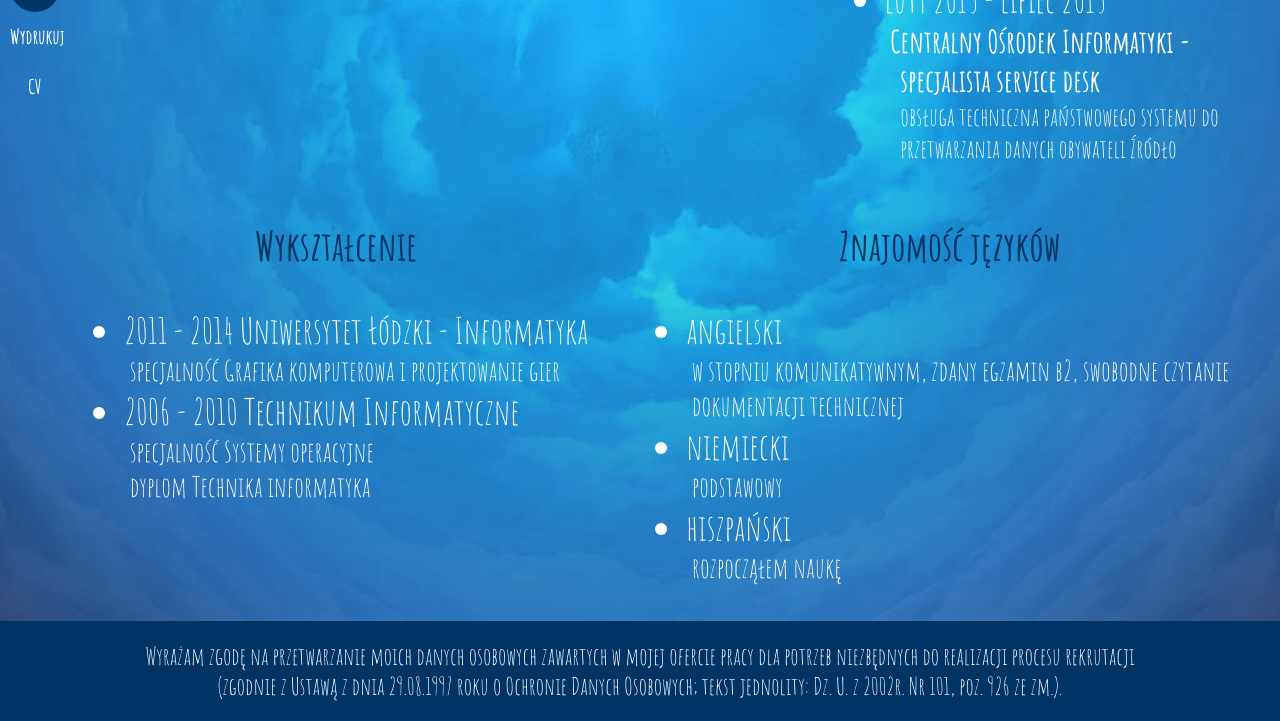
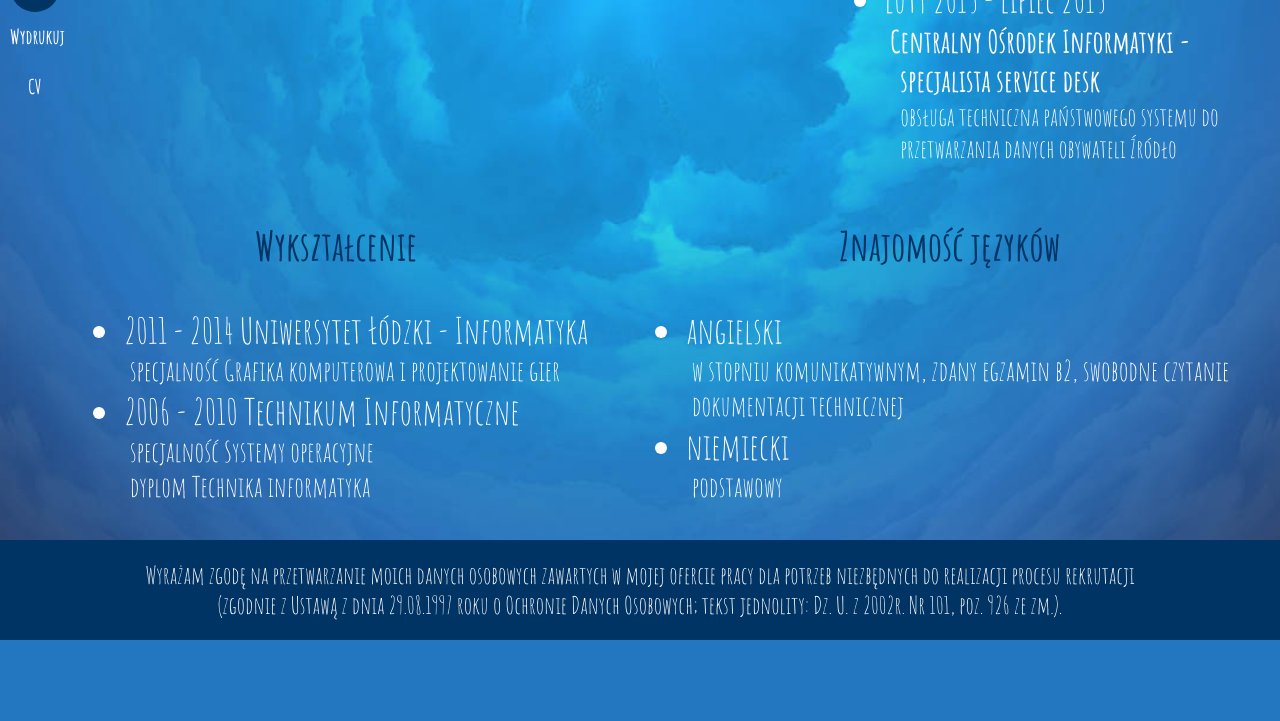
Before and after one commit to PawelBarczuk/cv, a plain HTML site: page index.html in a window 1280 px wide. Shown: the part 778-1499 px from the top of the page. After the commit the page ends 1418 px from the top, so only its background shows below. Drawn offline with nearby package versions, Linux system fonts and the light colour scheme.

Commit message:
update pdf

```diff
--- a/index.html
+++ b/index.html
@@ -28,7 +28,7 @@
                 <h4>O mnie</h4>
                 <div id="details">
                     <h5>Wiek: 26 lat</h5>
-                    <h5>Miejsce zamieszkania: Łódź</h5>
+                    <h5>Miejsce zamieszkania: Łódź / Międzyrzec Podlaski</h5>
                     <h5>Telefon: 697 071 757</h5>
                     <h5>E-mail: barczuk.p@gmail.com</h5>
                 </div>
@@ -123,11 +123,6 @@
                             podstawowy
                         </p>
                     </li>
-                    <li>hiszpański
-                        <p>
-                            rozpocząłem naukę
-                        </p>
-                    </li>
                 </ul>
             </div>
         </div>
```
Also changed, not shown: 1 other file.
